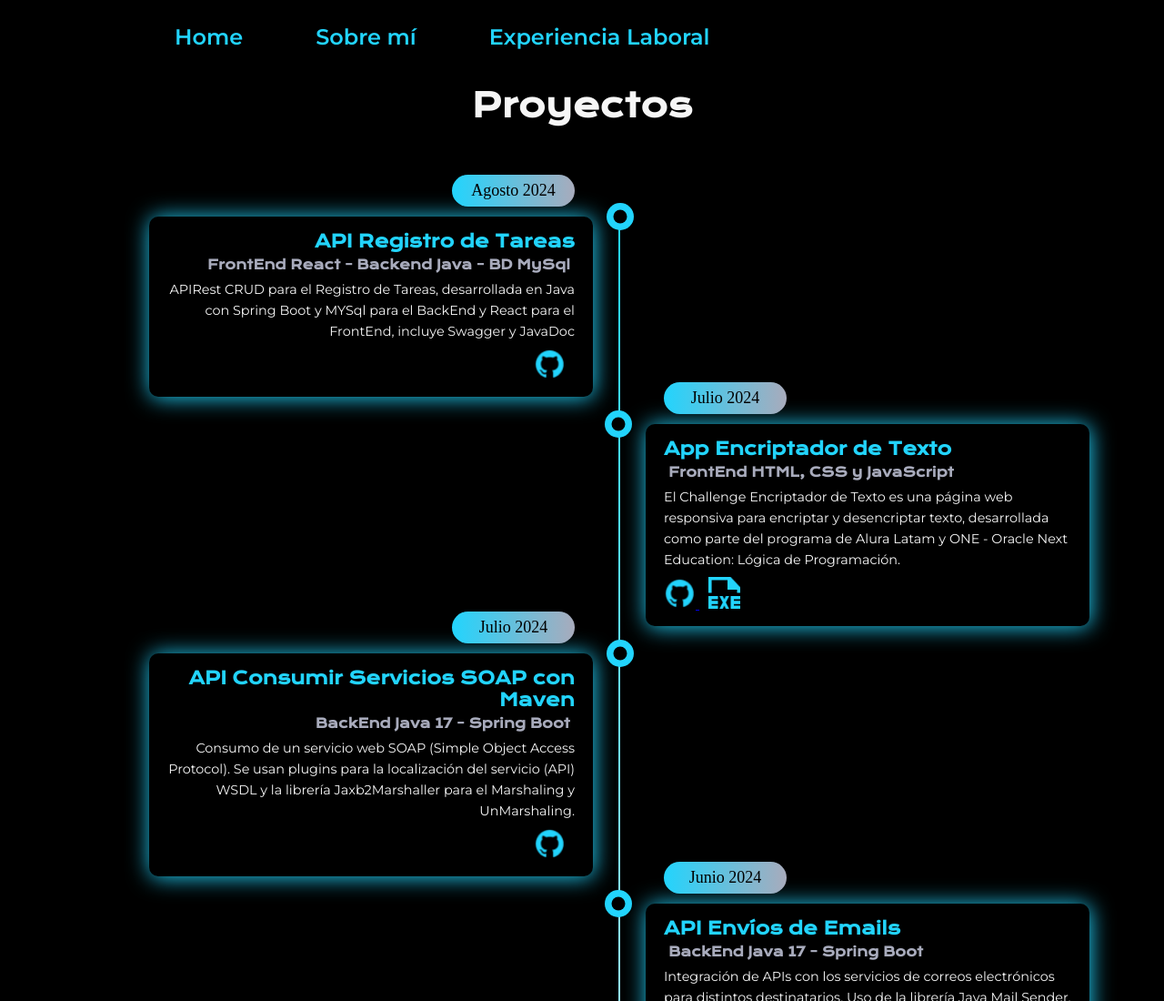
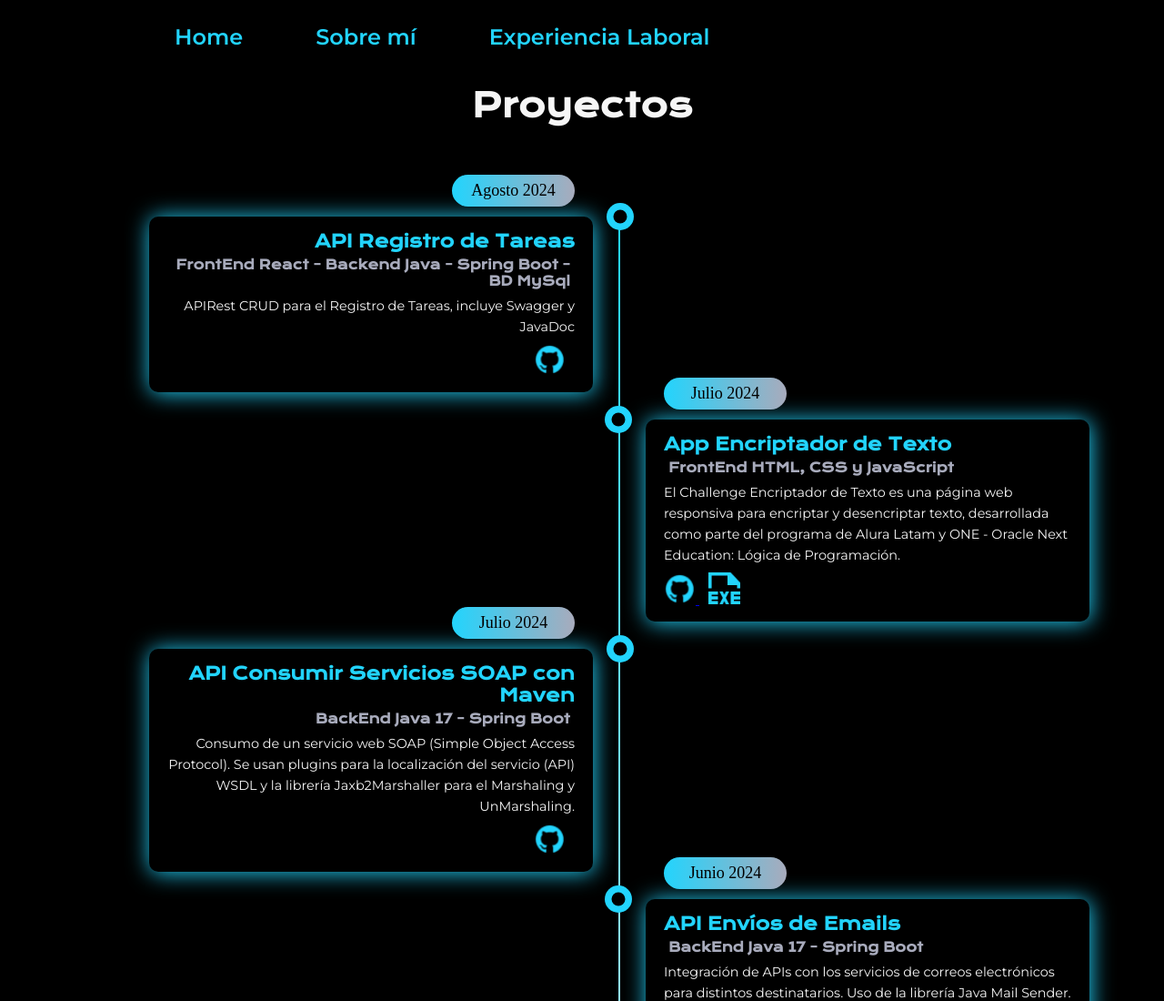
Before and after one commit to thanzel/portafolio-yenny, a plain HTML site: page projects.html in a window 1280 px wide. Shown: the top 1100 px of the page at 91% size. Drawn offline with nearby package versions, Linux system fonts and the light colour scheme.

Commit message:
adjust projects

```diff
--- a/projects.html
+++ b/projects.html
@@ -24,8 +24,8 @@
                 <ul>
                     <li>
                         <h3 class="proyecto__titulo">API Registro de Tareas</h3>
-                        <h3 class="proyecto__subtitulo">FrontEnd React - Backend Java - BD MySql</h3>
-                        <p>APIRest CRUD para el Registro de Tareas, desarrollada en Java con Spring Boot y MYSql para el BackEnd y React para el FrontEnd, incluye Swagger y JavaDoc</p>
+                        <h3 class="proyecto__subtitulo">FrontEnd React - Backend Java - Spring Boot - BD MySql</h3>
+                        <p>APIRest CRUD para el Registro de Tareas, incluye Swagger y JavaDoc</p>
                         <a href="https://github.com/thanzel/backend-technical-challenge-tasks" target="_blank" rel="noopener noreferrer"> <img src="assets/github.png"
                                 alt="Logo de Github"> </a>
                         <span class="proyecto__circulo"></span>
```
